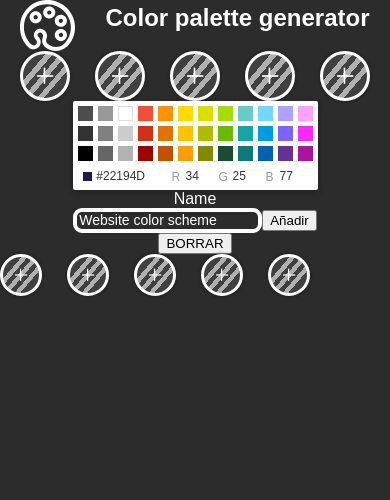
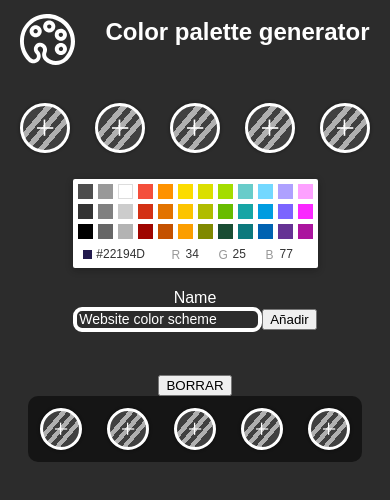
Before and after one commit to ivvasel/pruebaOxygen, a React (Create React App) app in the folder app2/: page / in a window 390 px wide. Both pictures are taken after a click on the button "Añadir". Shown: the top 500 px of the page. Built offline with nearby package versions, Linux system fonts and the light colour scheme; the HTML template or start-up script is replaced by a standard one.

Commit message:
Paddings y margins

```diff
--- a/app2/src/App.css
+++ b/app2/src/App.css
@@ -1,5 +1,7 @@
 .App {
   height: 100vh;
+  display: flex;
+  flex-direction: column;
   text-align: center;
   background-color:#2C2C2C;
   color:white;
@@ -12,11 +14,31 @@ header{
   font-size: 36px;
   font-weight: 700;
   line-height: 54px;
+  margin: 34px 0 56px 0;
 }
 
+.container-wrap{
+  display: flex;
+  flex-direction: column;
+  width: 100%;
+  max-width: 1165px;
+  margin-left: auto;
+  margin-right: auto;
+
+  overflow: hidden;
+}
+.inputs{
+  display: flex;
+  flex-wrap: wrap;
+  justify-content: center;
+  align-items: center;
+  gap: 88px;
+  margin: 74px 0 110px 0;
+}
 .paleta{
   display: flex;
   justify-content: center;
+  padding: 10px;
 }
 .circulo {
   display: flex;
@@ -31,10 +53,28 @@ header{
 .circulo:focus{
   transform: scale(115%);
 }
+.listFavs{
+  display: flex;
+  flex-wrap: wrap;
+  justify-content: center;
+  align-items: center;
+  width: 100%;
+  gap:10px;
 
-.listPaletaSaved{
+  max-width: 1165px;
+
+  overflow: auto;
+}
+.PaletaSaved{
   display: flex;
   gap:25px;
+  background: #151515;
+  border-radius: 10px;
+  width: fit-content;
+  padding: 12px;
+  margin: 0 5px 0 5px;
+  cursor: pointer;;
+
 }
 .circuloSaved{
   display: flex;
@@ -70,10 +110,19 @@ input::placeholder{
   header{
     font-size: 24px;
     line-height: 36px;
+    margin: 14px 0 28px 0;
   }
+  .listFavs{
+    justify-content: center;
 
+  }
+  .inputs{
+    gap: 21px;
+    margin: 16px 0 43px 0;
+  }
 }
 @media (min-width:450px) and (max-width:1920px){
+
   .paleta{
     gap: 36px;
   }
--- a/app2/src/components/ListColors.js
+++ b/app2/src/components/ListColors.js
@@ -1,9 +1,9 @@
-import React, { useState } from "react";
+import React, { Children, useState } from "react";
 import { CompactPicker } from "react-color";
 import Circle from "./Circle";
 import "../App.css";
 
-export default function ListColors({ palette = [], setPalette }) {
+export default function ListColors({ palette = [], setPalette,children }) {
   const [selected, setSelected] = useState(0);
 
   const handlePick = (circle) => {
@@ -28,11 +28,12 @@ export default function ListColors({ palette = [], setPalette }) {
           return <Circle circle={circle} onClick={() => handlePick(circle)} />;
         })}
       </div>
-      <div>
+      <div id="inputs" className="inputs">
         <CompactPicker
           color={selected.color}
           onChangeComplete={handleChangeComplete}
         />
+        {children}
       </div>
     </div>
   );
--- a/app2/src/components/ListFavs.js
+++ b/app2/src/components/ListFavs.js
@@ -8,7 +8,7 @@ export default function ListFavs({ saved = [], setSaved, handlePickSaved }) {
   };
 
   return (
-    <div>
+    <div name="favs" className="listFavs">
       {saved.map((item, index) => {
         return (
           <div>
@@ -16,7 +16,7 @@ export default function ListFavs({ saved = [], setSaved, handlePickSaved }) {
             <button onClick={() => handleDelete(index)}>BORRAR</button>
             <div
               name="listaColores"
-              className="listPaletaSaved"
+              className="PaletaSaved"
               onClick={() => handlePickSaved(item)}>
               {item.palette.map((color) => {
                 return <Circle circle={color} className={"circuloSaved"} />;
--- a/app2/src/components/Wrap.js
+++ b/app2/src/components/Wrap.js
@@ -29,9 +29,8 @@ export default function Wrap() {
     textInput.current.value = newPalette.name;
   };
   return (
-    <div>
-      <ListColors palette={palette} setPalette={setPalette} />
-
+    <div className="container-wrap">
+      <ListColors palette={palette} setPalette={setPalette}>
         <div name="Name">
           <div>Name</div>
           <input
@@ -40,6 +39,7 @@ export default function Wrap() {
             placeholder="Website color scheme"></input>
           <button onClick={handleSave}>Añadir</button>
         </div>
+      </ListColors>
 
       <ListFavs
         saved={saved}
```
Lines whose indentation alone changed are shown as unchanged.
